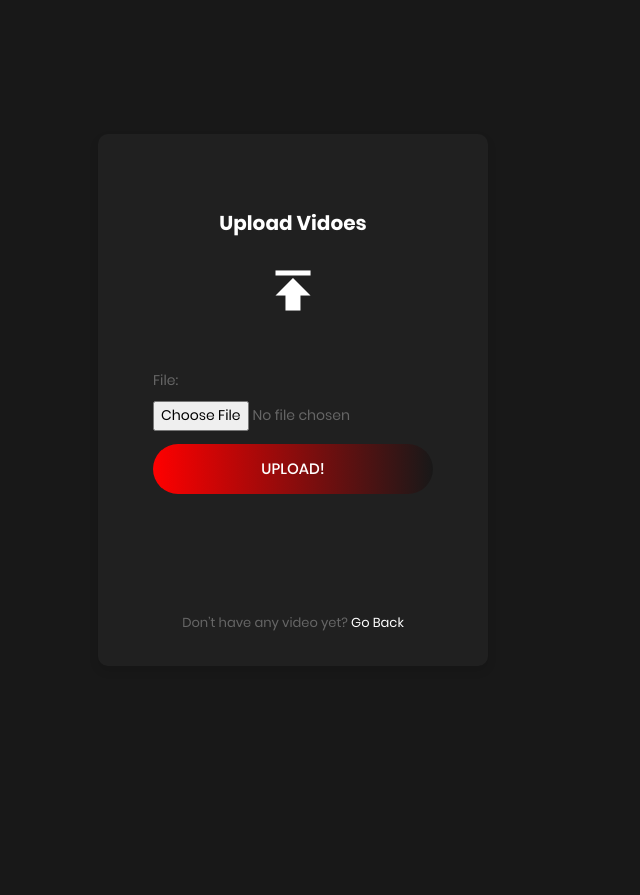
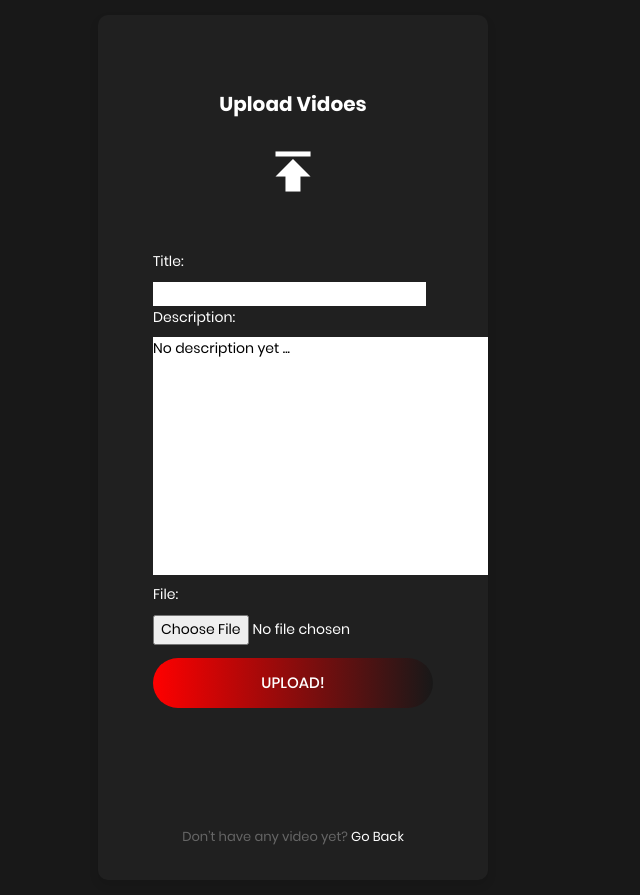
Before and after one commit to ckoorosh/WeTube, a Django app: page /upload in a window 1280 px wide. Shown: the whole page, without its empty margins (347-987 px from the left). Before the commit the page ends 631 px from the top, so only its background shows below. Run offline with Django 4.2, Linux system fonts and the light colour scheme; some libraries are stand-ins or nearby versions.

Commit message:
Adding upload fields

```diff
--- a/videos/models.py
+++ b/videos/models.py
@@ -6,7 +6,7 @@ from accounts.models import User
 
 class Video(models.Model):
     file = models.FileField(default='', upload_to='')
-    title = models.CharField(max_length=100)
+    title = models.CharField(max_length=1000)
     date_posted = models.DateTimeField(default=timezone.now)
     user = models.ForeignKey(User, on_delete=models.CASCADE)
     description = models.TextField(default='No description yet ...')
--- a/videos/static/css/main.css
+++ b/videos/static/css/main.css
@@ -74,7 +74,7 @@ p {
 	font-family: Poppins-Regular;
 	font-size: 14px;
 	line-height: 1.7;
-	color: #666666;
+	color: white;
 	margin: 0px;
 }
 
--- a/videos/templates/videos/upload.html
+++ b/videos/templates/videos/upload.html
@@ -47,9 +47,14 @@
 <!--							</button>-->
 <!--						</div>-->
 <!--					</div>-->
+
 					<form method="post" enctype="multipart/form-data">
-								{% csrf_token %}
-								{{ form.as_p }}
+						{% csrf_token %}
+<!--						<div class="wrap-input100 validate-input">-->
+<!--							<input class="input100" type="text" name="title" for="title">-->
+<!--							<span class="focus-input100" data-placeholder="Title"></span>-->
+<!--						</div>-->
+						{{ form.as_p }}
 						<div class="container-login100-form-btn">
 							<div class="wrap-login100-form-btn">
 								<div class="upload100-form-bgbtn"></div>
--- a/videos/views.py
+++ b/videos/views.py
@@ -1,6 +1,7 @@
 from django.shortcuts import render
 from django.views.generic import DetailView, CreateView
 from .models import Video
+from .forms import UploadForm
 
 
 def home(request):
@@ -22,7 +23,8 @@ class UploadView(CreateView):
     model = Video
     success_url = "/"
     template_name = 'videos/upload.html'
-    fields = ['file']
+    fields = ['title', 'description', 'file']
+    # form_class = UploadForm
 
     def form_valid(self, form):
         form.instance.user = self.request.user
```
Also changed, not shown: videos/forms.py (added, +12 -0 lines), videos/migrations/0004_alter_video_title.py (added).
